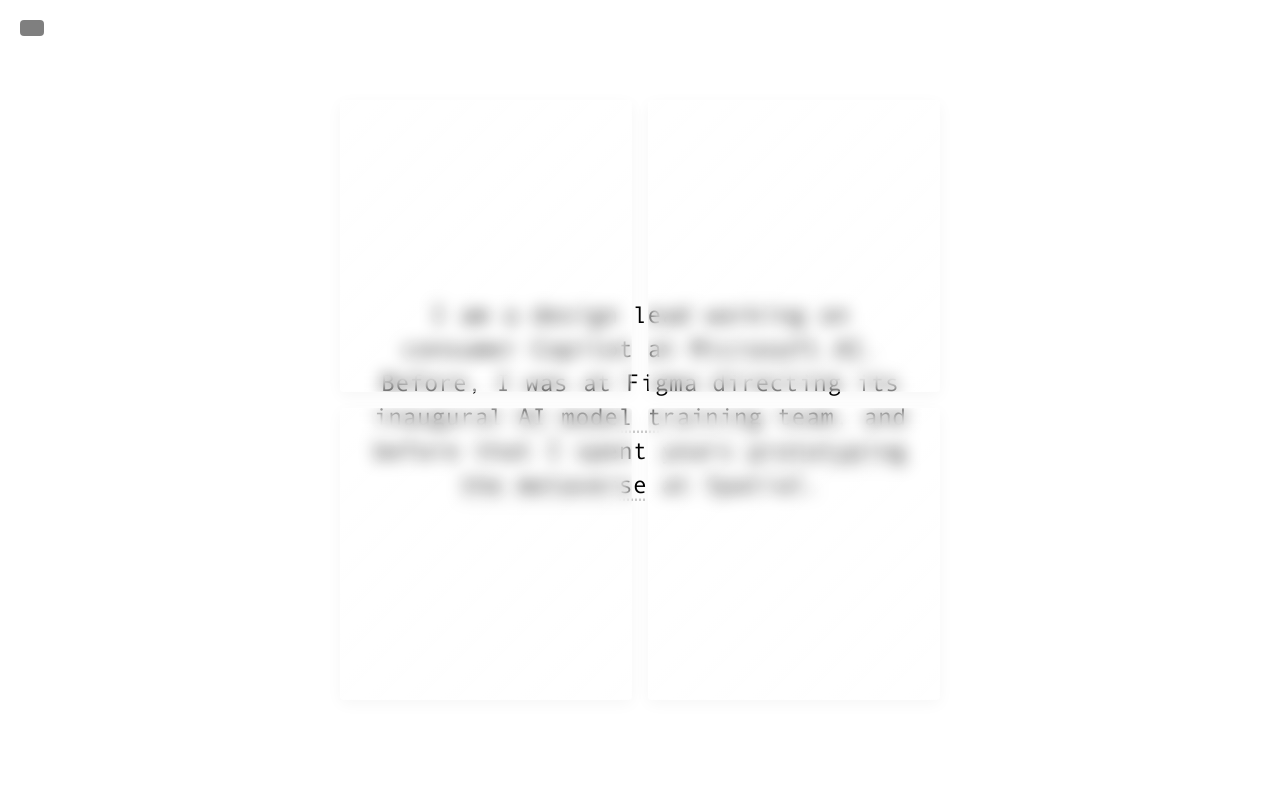
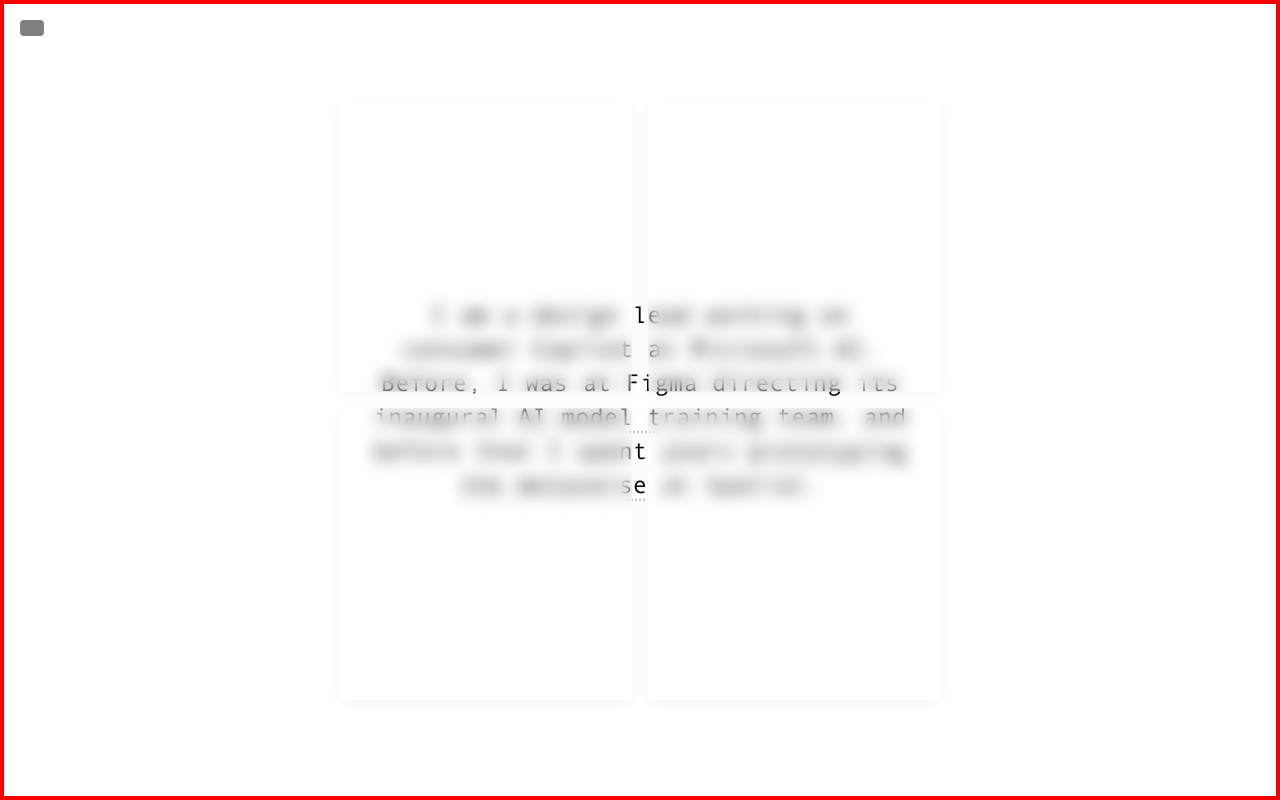
Before and after one commit to jivmy/portfolio, a React (Create React App) app: page / in a window 1280 px wide. Shown: the top 800 px of the page. Built offline with nearby package versions, Linux system fonts and the light colour scheme.

Commit message:
Add 4px inner strokes to larger elements for debugging

```diff
--- a/src/index.css
+++ b/src/index.css
@@ -16,6 +16,7 @@
   height: 100%;
   scrollbar-width: none;
   -ms-overflow-style: none;
+  box-shadow: inset 0 0 0 4px purple;
 }
 
 html::-webkit-scrollbar {
@@ -34,6 +35,7 @@
   min-height: 100svh;
   scrollbar-width: none;
   -ms-overflow-style: none;
+  box-shadow: inset 0 0 0 4px green;
 }
 
 body::-webkit-scrollbar {
@@ -50,6 +52,7 @@
   justify-content: center;
   position: relative;
   pointer-events: none;
+  box-shadow: inset 0 0 0 4px blue;
 }
 
 .unicorn-embed {
@@ -61,6 +64,7 @@
   height: 100%;
   z-index: 1;
   pointer-events: auto;
+  box-shadow: inset 0 0 0 4px red;
 }
 
 .unicorn-embed * {
```
